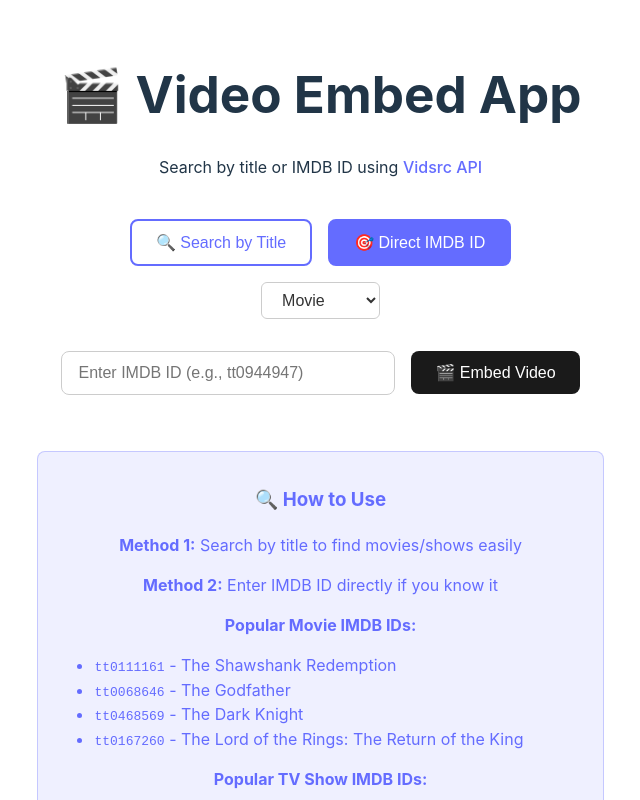
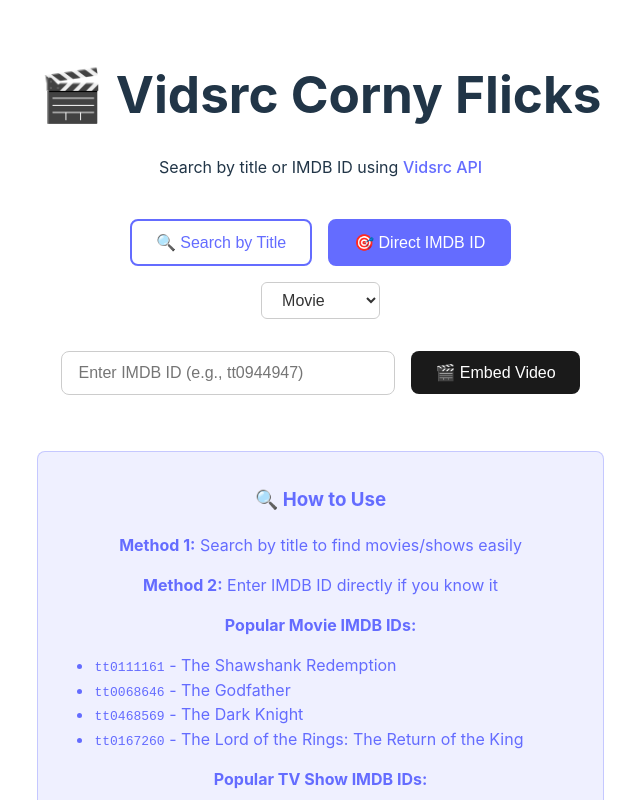
Before and after one commit to ttiiggss/video-embed-app-lol, a React (Vite) app: page / in a window 1280 px wide. Shown: the top 800 px of the page, without its empty margins (141-781 px from the left). Built offline with nearby package versions, Linux system fonts and the light colour scheme.

Commit message:
Update App.jsx
updated description header

```diff
--- a/src/App.jsx
+++ b/src/App.jsx
@@ -80,7 +80,7 @@
 
   return (
     <div className="App">
-      <h1>🎬 Video Embed App</h1>
+      <h1>🎬 Vidsrc Corny Flicks </h1>
       <p>Search by title or IMDB ID using <a href="https://vidsrc.xyz" target="_blank" rel="noopener noreferrer">Vidsrc API</a></p>
 
       <div className="nav-container">
```
